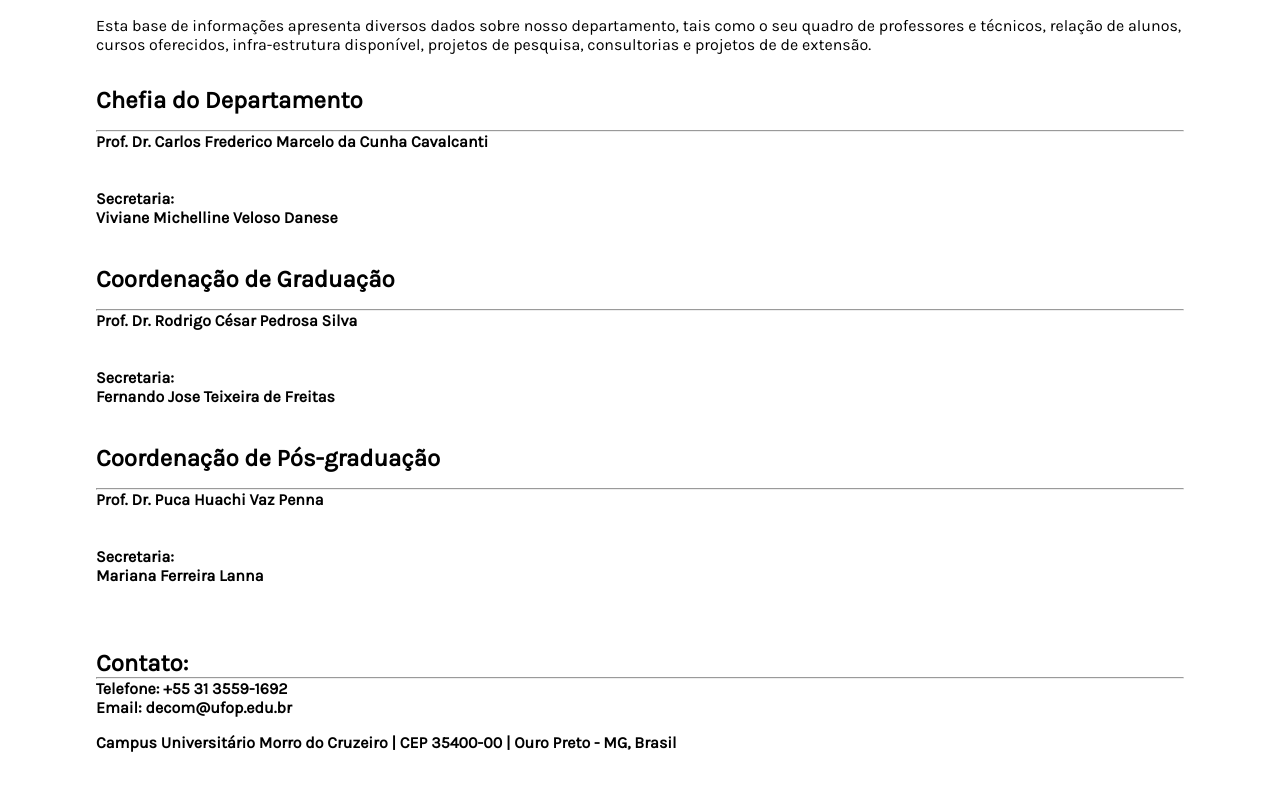
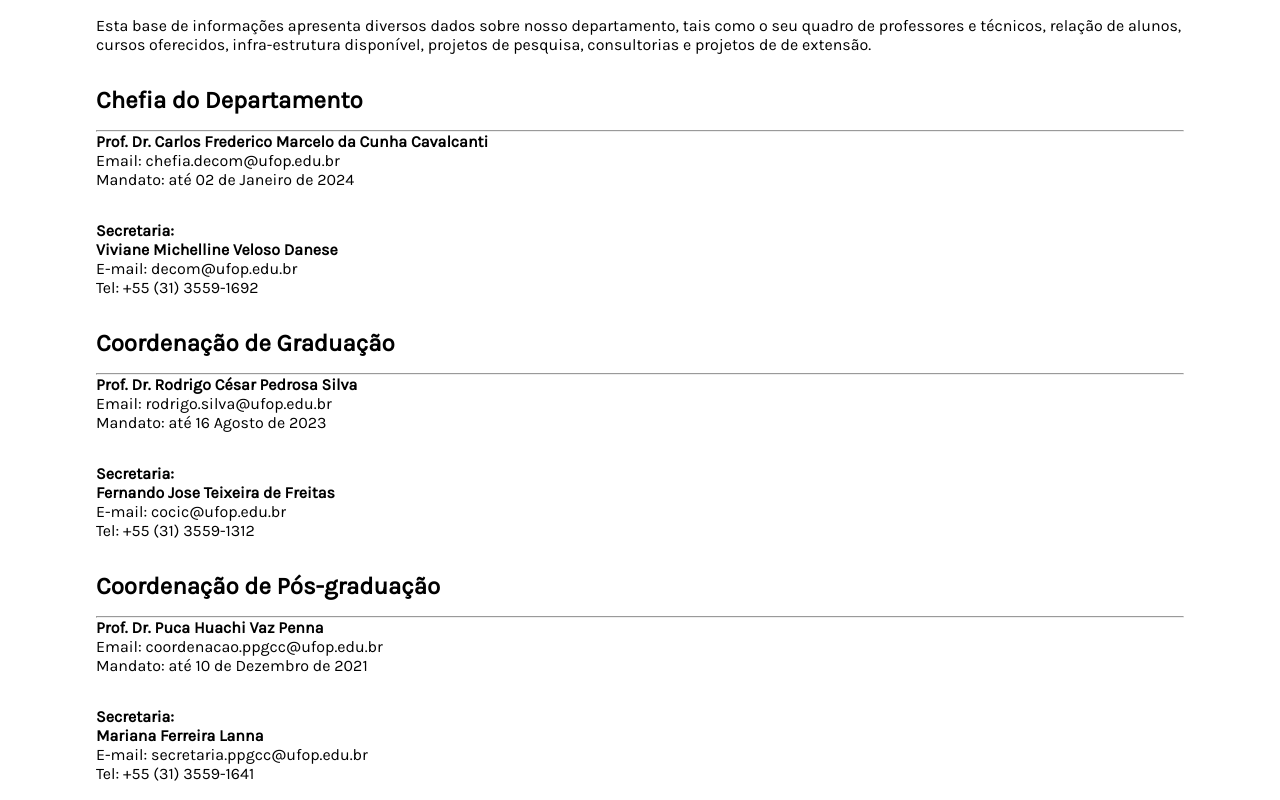
Before and after one commit to MaceGabriel/TP1---Programa-o-Web, a React (Create React App) app in the folder decom-site/: page /about in a window 1280 px wide. Shown: the part 780-1580 px from the top of the page. Built offline with nearby package versions, Linux system fonts and the light colour scheme.

Commit message:
Unidos os cards, modal, grid e tabs, adicionadas as informacoes q faltavam no about

```diff
--- a/decom-site/package.json
+++ b/decom-site/package.json
@@ -3,6 +3,9 @@
   "version": "0.1.0",
   "private": true,
   "dependencies": {
+    "@emotion/react": "^11.10.6",
+    "@emotion/styled": "^11.10.6",
+    "@mui/material": "^5.11.13",
     "@testing-library/jest-dom": "^5.16.5",
     "@testing-library/react": "^13.4.0",
     "@testing-library/user-event": "^13.5.0",
--- a/decom-site/src/components/about_section/index.js
+++ b/decom-site/src/components/about_section/index.js
@@ -1,5 +1,13 @@
-import React from 'react'
+import { positions } from '@mui/system';
+import React from 'react';
+import Information from "../information_teacher";
 import "./style.css"
+
+const departamentPositions = [
+    {departamentPosition:" Chefia do Departamento", nameTeacher:"Prof. Dr. Carlos Frederico Marcelo da Cunha Cavalcanti", emailTeacher:"chefia.decom@ufop.edu.br", mandate:"até 02 de Janeiro de 2024", secretaryName:"Viviane Michelline Veloso Danese", emailSecretary:"decom@ufop.edu.br", telSecretary:"+55 (31) 3559-1692"},
+    {departamentPosition:"Coordenação de Graduação", nameTeacher:"Prof. Dr. Rodrigo César Pedrosa Silva", emailTeacher:"rodrigo.silva@ufop.edu.br", mandate:"até 16 Agosto de 2023", secretaryName:"Fernando Jose Teixeira de Freitas", emailSecretary:" cocic@ufop.edu.br", telSecretary:"+55 (31) 3559-1312"},
+    {departamentPosition:"Coordenação de Pós-graduação", nameTeacher:"Prof. Dr. Puca Huachi Vaz Penna", emailTeacher:"coordenacao.ppgcc@ufop.edu.br", mandate:"até 10 de Dezembro de 2021", secretaryName:"Mariana Ferreira Lanna", emailSecretary:"secretaria.ppgcc@ufop.edu.br", telSecretary:" +55 (31) 3559-1641"}
+];
 
 export default function AboutSection(){
     return(
@@ -12,32 +20,9 @@
             Esta base de informações apresenta diversos dados sobre nosso departamento, tais como o seu quadro de professores e técnicos, relação de alunos, cursos oferecidos,
             infra-estrutura disponível, projetos de pesquisa, consultorias e projetos de de extensão.</p>
 
-            {/* Depois transfomar isso aqui em um componente */}
-            <h2> Chefia do Departamento </h2>
-            <hr/>
-            <h4>Prof. Dr. Carlos Frederico Marcelo da Cunha Cavalcanti</h4>
-            <br/><br/>
-
-            <h4> Secretaria: </h4>
-            <h4>Viviane Michelline Veloso Danese</h4>
-            <br/><br/>
-
-            <h2> Coordenação de Graduação </h2>
-            <hr/>
-            <h4>Prof. Dr. Rodrigo César Pedrosa Silva</h4>
-            <br/><br/>
-
-            <h4> Secretaria: </h4>
-            <h4>Fernando Jose Teixeira de Freitas</h4>
-            <br/><br/>
-
-            <h2> Coordenação de Pós-graduação </h2>
-            <hr/>
-            <h4>Prof. Dr. Puca Huachi Vaz Penna</h4>
-            <br/><br/>
-
-            <h4> Secretaria: </h4>
-            <h4>Mariana Ferreira Lanna</h4>
+            {departamentPositions.map((positions) => (
+                <Information departamentPosition={positions.departamentPosition} nameTeacher={positions.nameTeacher} emailTeacher={positions.emailTeacher} mandate={positions.mandate} secretaryName={positions.secretaryName} emailSecretary={positions.emailSecretary} telSecretary={positions.telSecretary}/>
+            ))}
 
         </div>
 
--- /dev/null
+++ b/decom-site/src/components/information_teacher/index.js
@@ -0,0 +1,21 @@
+import React from 'react';
+import NavBar from '../navbar/';
+import './style.css';
+
+export default function Information({departamentPosition, nameTeacher, emailTeacher, mandate, secretaryName, emailSecretary, telSecretary}){
+    return (
+        <div className="information">
+            <h2> {departamentPosition} </h2>
+            <hr/>
+            <h4>{nameTeacher}</h4>
+            <p className="email">Email: {emailTeacher}</p>
+            <p className="mandate">Mandato: {mandate}</p>
+
+            <h4 className="secretaria"> Secretaria: </h4>
+            <h4>{secretaryName}</h4>
+            <p className="email-secretaria">E-mail: {emailSecretary}</p>
+            <p className="tel-secretaria">Tel: {telSecretary}</p>
+
+        </div>
+    )
+}
--- /dev/null
+++ b/decom-site/src/components/information_teacher/style.css
@@ -0,0 +1,23 @@
+.information h2{
+    padding-bottom: 1rem;
+}
+
+.information
+.information h4{
+    padding-bottom: 0rem;
+}
+
+.information .mandate, .tel-secretaria{
+    padding-bottom: 2rem;
+}
+
+.information .tel-secretaria{
+    padding-bottom: 2rem;
+}
+.information .email{
+    padding-bottom: 0rem;
+}
+
+.information .email-secretaria{
+    padding-bottom: 0rem;
+}
--- a/decom-site/src/components/tab/index.js
+++ b/decom-site/src/components/tab/index.js
@@ -1,4 +1,6 @@
 import React, {useState} from 'react';
+import Card from "../card";
+import { Grid } from '@mui/material';
 import './style.css';
 
 export default function Tab({title, tabs = {}}){
@@ -29,11 +31,13 @@
                             ))}
                         </div>
                         <div className="content">
-
-                            {tabs[activeTabIndex].content.map((item) =>(
-
-                                 <p>{item}</p>
+                        <Grid container rowSpacing={2} columnSpacing={{ xs: 1, sm: 2, md: 3 }}>
+                            {tabs[activeTabIndex].content.map((tabItem) =>(
+                                <Grid item xs={4}>
+                                    <Card title={tabItem.title} image={tabItem.image} body={tabItem.body}/>
+                                </Grid>
                             ))}
+                        </Grid>
 
 
                         </div>
--- a/decom-site/src/pages/people/index.js
+++ b/decom-site/src/pages/people/index.js
@@ -4,7 +4,47 @@
 import Tab from "../../components/tab";
 import React from "react";
 
-const  a= ["Hello", "World", "!!!!"];
+const  discents = [
+    {title:"Anderson Almeida Ferreira",image:"https://st2.depositphotos.com/4431055/11856/i/600/depositphotos_118565150-stock-photo-young-male-teacher.jpg",body:"Doutor em Ciência da Computação - Universidade Federal de Minas Gerais Instituto de Ciências Exatas e Biológicas - Sala 340"},
+    // {title:"Andrea Gomes Campos Bianchi",image:"https://media.istockphoto.com/id/687830554/photo/portrait-of-a-happy-latin-american-teacher-at-the-school.jpg?b=1&s=170667a&w=0&k=20&c=uNKFMoebdWk1fMYsAQicTvDARuMVibx4pskppByrh5Q=",body={}},
+    // {title:"Carlos Frederico M. C. Cavalcanti",image:"https://st2.depositphotos.com/4431055/11856/i/600/depositphotos_118565150-stock-photo-young-male-teacher.jpg",body:},
+    // {title:"Daniel Ludovico Guidoni",image:"https://st2.depositphotos.com/4431055/11856/i/600/depositphotos_118565150-stock-photo-young-male-teacher.jpg",body:},
+    // {title:"Dayanne Gouveia Coelho",image:"https://media.istockphoto.com/id/687830554/photo/portrait-of-a-happy-latin-american-teacher-at-the-school.jpg?b=1&s=170667a&w=0&k=20&c=uNKFMoebdWk1fMYsAQicTvDARuMVibx4pskppByrh5Q=",body:},
+    // {title:"Eduardo José da Silva Luz",image:"https://st2.depositphotos.com/4431055/11856/i/600/depositphotos_118565150-stock-photo-young-male-teacher.jpg",body:},
+    // {title:"Elton José da Silva",image:"https://st2.depositphotos.com/4431055/11856/i/600/depositphotos_118565150-stock-photo-young-male-teacher.jpg",body:},
+    // {title:"Fernanda Sumika Hojo de Souza",image:"https://media.istockphoto.com/id/687830554/photo/portrait-of-a-happy-latin-american-teacher-at-the-school.jpg?b=1&s=170667a&w=0&k=20&c=uNKFMoebdWk1fMYsAQicTvDARuMVibx4pskppByrh5Q=",body:},
+    // {title:"Fernando Cortez Sica",image:"https://st2.depositphotos.com/4431055/11856/i/600/depositphotos_118565150-stock-photo-young-male-teacher.jpg",body:},
+    // {title:"Gladston Juliano Prates Moreira",image:"https://st2.depositphotos.com/4431055/11856/i/600/depositphotos_118565150-stock-photo-young-male-teacher.jpg",body:},
+    // {title:"Guilherme Tavares de Assis",image:"https://st2.depositphotos.com/4431055/11856/i/600/depositphotos_118565150-stock-photo-young-male-teacher.jpg",body:},
+    // {title:"Guillermo Cámara Chávez",image:"https://st2.depositphotos.com/4431055/11856/i/600/depositphotos_118565150-stock-photo-young-male-teacher.jpg",body:},
+    // {title:"Gustavo Peixoto Silva",image:"https://st2.depositphotos.com/4431055/11856/i/600/depositphotos_118565150-stock-photo-young-male-teacher.jpg",body:},
+    // {title:"Jadson Castro Gertrudes",image:"https://st2.depositphotos.com/4431055/11856/i/600/depositphotos_118565150-stock-photo-young-male-teacher.jpg",body:},
+    // {title:"José Romildo Malaquias",image:"https://st2.depositphotos.com/4431055/11856/i/600/depositphotos_118565150-stock-photo-young-male-teacher.jpg",body:},
+    // {title:"Joubert de Castro Lima",image:"https://st2.depositphotos.com/4431055/11856/i/600/depositphotos_118565150-stock-photo-young-male-teacher.jpg",body:},
+    // {title:"Marcelo Luiz Silva",image:"https://st2.depositphotos.com/4431055/11856/i/600/depositphotos_118565150-stock-photo-young-male-teacher.jpg",body:},
+    // {title:"Marco Antonio Moreira de Carvalho",image:"https://st2.depositphotos.com/4431055/11856/i/600/depositphotos_118565150-stock-photo-young-male-teacher.jpg",body:},
+    // {title:"Pedro Henrique Lopes Silva",image:"https://st2.depositphotos.com/4431055/11856/i/600/depositphotos_118565150-stock-photo-young-male-teacher.jpg",body:},
+    // {title:"Puca Huachi Vaz Penna",image:"https://st2.depositphotos.com/4431055/11856/i/600/depositphotos_118565150-stock-photo-young-male-teacher.jpg",body:},
+    // {title:"Rafael Alves Bonfim de Queiroz",image:"https://st2.depositphotos.com/4431055/11856/i/600/depositphotos_118565150-stock-photo-young-male-teacher.jpg",body:},
+    // {title:"Reinaldo Silva Fortes",image:"https://st2.depositphotos.com/4431055/11856/i/600/depositphotos_118565150-stock-photo-young-male-teacher.jpg",body:},
+    // {title:"Ricardo Augusto Rabelo Oliveira",image:"https://st2.depositphotos.com/4431055/11856/i/600/depositphotos_118565150-stock-photo-young-male-teacher.jpg",body:},
+    // {title:"Rodrigo César Pedrosa Silva",image:"https://st2.depositphotos.com/4431055/11856/i/600/depositphotos_118565150-stock-photo-young-male-teacher.jpg",body:},
+    // {title:"Rodrigo Geraldo Ribeiro",image:"https://st2.depositphotos.com/4431055/11856/i/600/depositphotos_118565150-stock-photo-young-male-teacher.jpg",body:},
+    // {title:"Saul Emanuel Delabrida Silva",image:"https://st2.depositphotos.com/4431055/11856/i/600/depositphotos_118565150-stock-photo-young-male-teacher.jpg",body:},
+    // {title:"Tiago Garcia de Senna Carneiro",image:"https://st2.depositphotos.com/4431055/11856/i/600/depositphotos_118565150-stock-photo-young-male-teacher.jpg",body:},
+    // {title:"Túlio Ângelo Machado Toffolo",image:"https://st2.depositphotos.com/4431055/11856/i/600/depositphotos_118565150-stock-photo-young-male-teacher.jpg",body:},
+    // {title:"Valéria de Carvalho Santos",image:"https://media.istockphoto.com/id/687830554/photo/portrait-of-a-happy-latin-american-teacher-at-the-school.jpg?b=1&s=170667a&w=0&k=20&c=uNKFMoebdWk1fMYsAQicTvDARuMVibx4pskppByrh5Q=",body:},
+    // {title:"Vander Luis de Souza Freitas",image:"https://st2.depositphotos.com/4431055/11856/i/600/depositphotos_118565150-stock-photo-young-male-teacher.jpg",body:},
+    //{title:"Vinicius Antonio de Oliveira Martins",image:"https://st2.depositphotos.com/4431055/11856/i/600/depositphotos_118565150-stock-photo-young-male-teacher.jpg",body:}/*
+];
+
+const  employees = [
+    {title:"Cristiano Amaro da Matta",image:"https://st2.depositphotos.com/4431055/11856/i/600/depositphotos_118565150-stock-photo-young-male-teacher.jpg"},
+    {title:"Viviane Michelline Veloso Danese",image:"https://media.istockphoto.com/id/687830554/photo/portrait-of-a-happy-latin-american-teacher-at-the-school.jpg?b=1&s=170667a&w=0&k=20&c=uNKFMoebdWk1fMYsAQicTvDARuMVibx4pskppByrh5Q="}
+];
+
+const  COCIC = [{title:"Hello"}, {title:"World"}, {title:"!!!!"}];
+
 export default function People(){
     return (
         <>
@@ -12,13 +52,12 @@
         <div><Tab
             title={"Pessoal"}
             tabs={[
-                {name: "Discentes", content: a},
-                {name: "Funcionários", content: ["a", "b", "c"]},
-                {name: "COCIC", content: ["Alo","Mundo","!!!"]},
+                {name: "Discentes", content: discents},
+                {name: "Funcionários", content: employees},
+                {name: "COCIC", content: COCIC},
             ]}
         />
         </div>
-        <Card/>
         <Footer/>
         </>
     );
```
Also changed, not shown: 2 other files (tests, documents, lock files or other folders).
